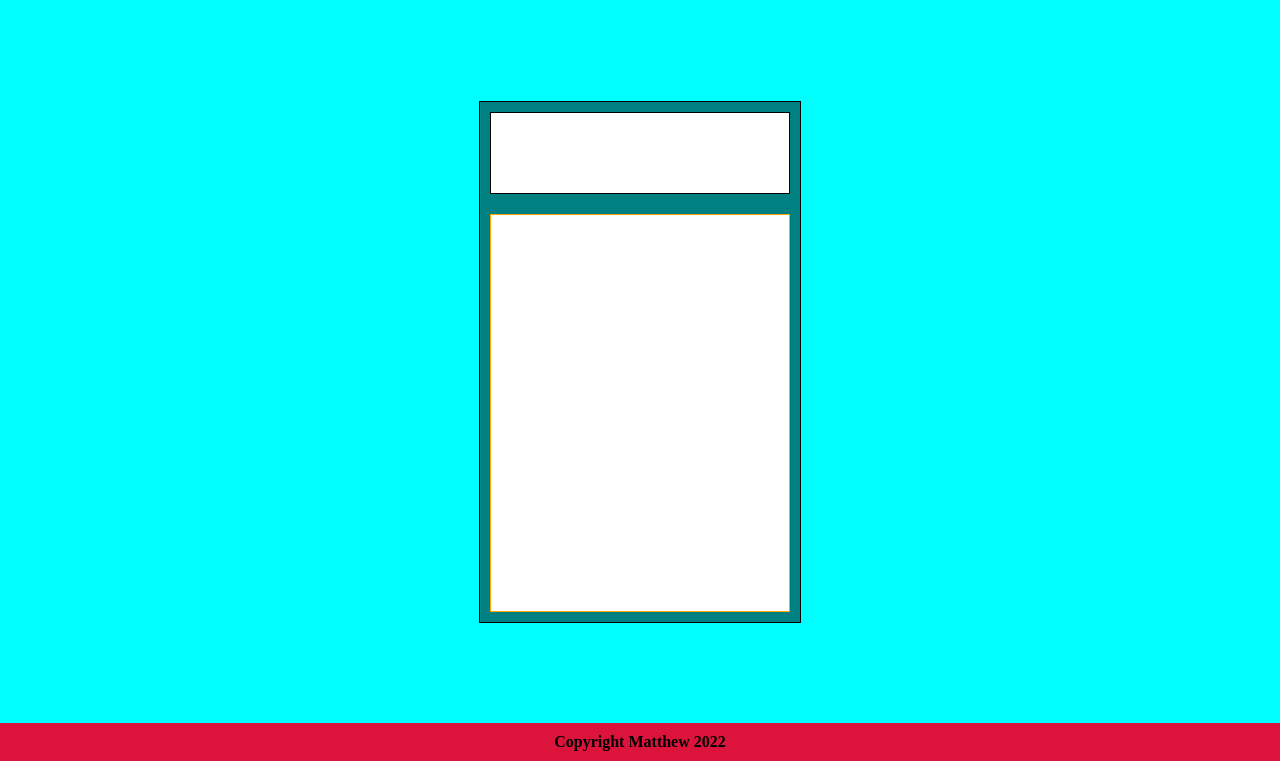
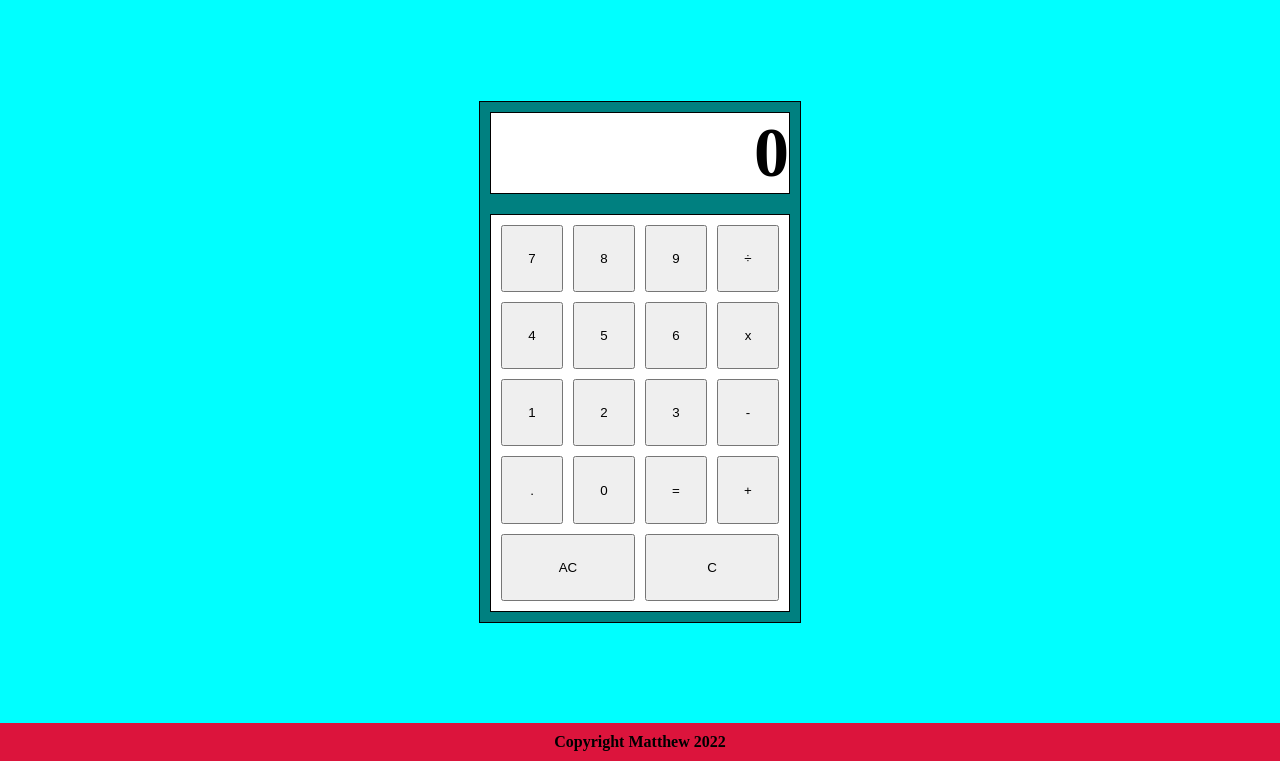
Before and after one commit to matthewgani/calculator, a plain HTML site: page index.html in a window 1280 px wide. Shown: the part 79-840 px from the top of the page. Drawn offline with Linux system fonts and the light colour scheme.

Commit message:
Finish base html with calc buttons

```diff
--- a/index.html
+++ b/index.html
@@ -12,15 +12,37 @@
     <h1>Calculator!</h1>
     <div class="container">
         <div class="screen">
-
+            0
         </div>
         <div class="calc-body">
-
-            <div id="row1"></div>
-            <div id="row2"></div>
-            <div id="row3"></div>
-            <div id="row4"></div>
-            <div id="row5"></div>
+            <div class = 'row' id="row1">
+                <button>7</button>
+                <button>8</button>
+                <button>9</button>
+                <button>÷</button>
+            </div>
+            <div  class = 'row' id="row2">
+                <button>4</button>
+                <button>5</button>
+                <button>6</button>
+                <button>x</button>
+            </div>
+            <div  class = 'row' id="row3">
+                <button>1</button>
+                <button>2</button>
+                <button>3</button>
+                <button>-</button>
+            </div>
+            <div  class = 'row' id="row4">
+                <button>.</button>
+                <button>0</button>
+                <button>=</button>
+                <button>+</button>
+            </div>
+            <div  class = 'row' id="row5">
+                <button class="specialBtn">AC</button>
+                <button class="specialBtn">C</button>
+            </div>
         </div>
     </div>
     <div class="footer">Copyright Matthew 2022</div>
--- a/styles.css
+++ b/styles.css
@@ -32,9 +32,15 @@ body {
 }
 
 .screen {
+    display: flex;
     min-height: 10vh;
     background-color: white;
     border: 1px solid black;
+    justify-content: flex-end;
+    align-items: flex-end;
+    font-weight: bold;
+    font-size: 70px;
+
 }
 .calc-body{
     display: flex;
@@ -42,7 +48,17 @@ body {
     background-color: white;
     /* min-height: 300px; */
     flex: 1;
-    border: 1px solid orange;
+    border: 1px solid black;
+    gap: 10px;
+    padding: 10px;
+}
+.row {
+    flex: 1;
+    display: flex;
+    gap: 10px;
+}
+button {
+    flex: 1;
 }
 
 .footer {
```
